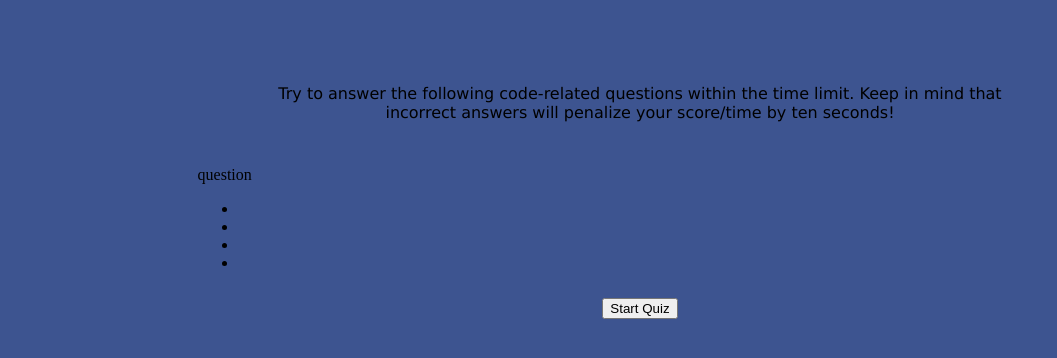
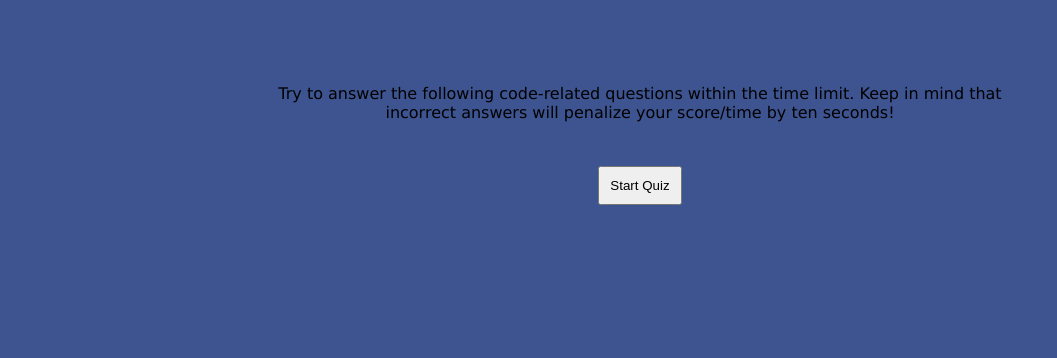
Before and after one commit to sflores926/Code-Quiz, a plain HTML site: page index.html in a window 1280 px wide. Shown: the part 328-686 px from the top of the page, without its empty margins (0-1057 px from the left). Drawn offline with Linux system fonts and the light colour scheme.

Commit message:
updated js

```diff
--- a/assets/css/style.css
+++ b/assets/css/style.css
@@ -1,9 +1,5 @@
 body {
     background-color: rgb(61, 84, 144);
-}
-
-header {
-    display: inline;
 }
 
 #high-score {
@@ -11,6 +7,7 @@ header {
     text-decoration: none;
     font-size: 16px;
 }
+
 
 #time-remaining {
     color: rgb(254, 254, 254);
@@ -39,7 +36,7 @@ p {
     margin: 5%;
 }
 
-.start-quiz {
+.start-button {
     margin: auto;
     padding: 10px;
 }
--- a/assets/js/script.js
+++ b/assets/js/script.js
@@ -1,3 +1,9 @@
+    //assigned variables
+    var quizContainer = document.getElementById('quiz');
+    var resultsContainer = document.getElementById('results');
+    var submitButton = document.getElementById('submit');
+    var startButton = document.getElementById('start-buttom');
+    var scoresButton = document.getElementById('scores');
     var questions= [
       {
         title: 'Commonly used data types DO NOT include: ',
@@ -33,3 +39,5 @@
     ];
 
     console.log(questions);
+
+    //function for questions
--- a/index.html
+++ b/index.html
@@ -22,19 +22,12 @@
             <h1 class="text-center">Code Quiz Challenge</h1>
             <p>Try to answer the following code-related questions within the time limit. Keep in mind that incorrect answers will penalize your score/time by ten seconds!</p>
         </div>
-        <div id="questions-container" class="hide">
-            <div id="question">question</div>
-            <div id="title"></div>
-            <ul>
-                <li class="options"></li>
-                <li class="options"></li>
-                <li class="options"></li>
-                <li class="options"></li>
-            </ul>
+        <div id="quiz-container" class="hide">
+            <div id="questions"></div>
         </div>
-        <div class='start-quiz'>
+
             <button class="start-button" id="start-btn-btn">Start Quiz</button>
-        </div>
+
     </section>
 
     <script src="./assets/js/script.js"></script>
```
Also changed, not shown: 1 other file.
